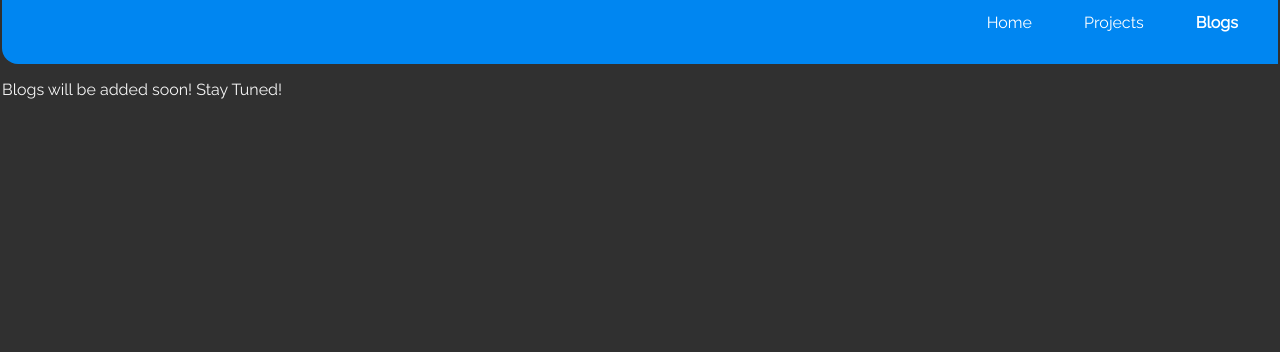
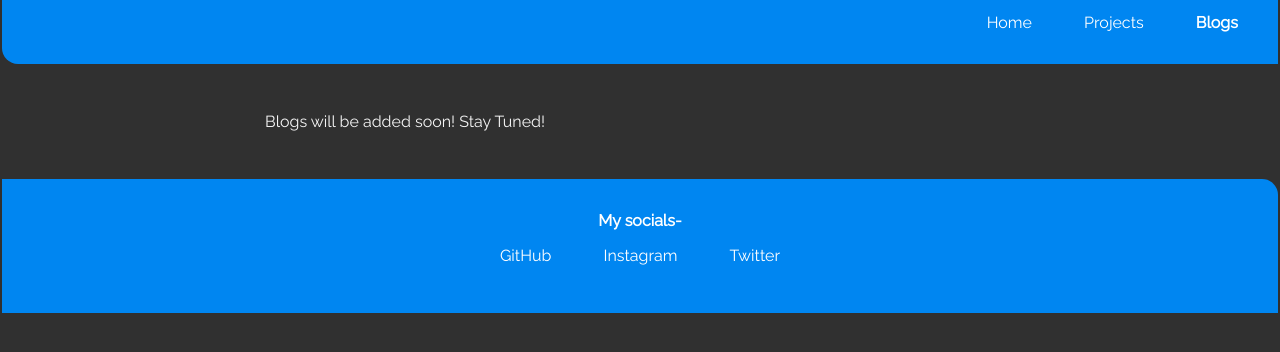
Before and after one commit to SirSnehGupta/The-Portfolio, a plain HTML site: page blogs.html in a window 1280 px wide. Shown: the part 84-436 px from the top of the page. Drawn offline with Linux system fonts and the light colour scheme.

Commit message:
minor changes

```diff
--- a/blogs.html
+++ b/blogs.html
@@ -28,6 +28,20 @@
             </li>
         </ul>
     </nav>
-    <p>Blogs will be added soon! Stay Tuned!</p>
+
+    <section class="section">
+        <div class="center-container">
+            <p>Blogs will be added soon! Stay Tuned!</p>
+        </div>
+    </section>
+
+    <footer class="footer">
+        <div class = footer-header>My socials-</div>
+        <ul class='socials non-bullet'>
+            <li class="list-inline"><a class = 'link' href='https://www.github.com/SirSnehGupta' target="_blank">GitHub</a></li>
+            <li class="list-inline"><a class = 'link' href="https://www.instagram.com/sir_sneh_gupta" target="_blank">Instagram</a></li>
+            <li class="list-inline"><a class = 'link' href="https://twitter.com/SnehG_004" target="_blank">Twitter</a></li>
+        </ul>
+    </footer>
 </body>
 </html>
--- a/stylesd.css
+++ b/stylesd.css
@@ -127,6 +127,7 @@ hr{
 }
 
 .off-bg{
+
     background-color: #505050;
  }
 
@@ -134,7 +135,7 @@ hr{
 
  .footer{
     background-color: var(--pri-col);
-    padding: 2rem 1rem;
+    padding: 2rem 0rem;
     text-align: center;
     color: white;
     border-top-right-radius: 1rem;
```
Also changed, not shown: projects.html (+1 -1 lines).
